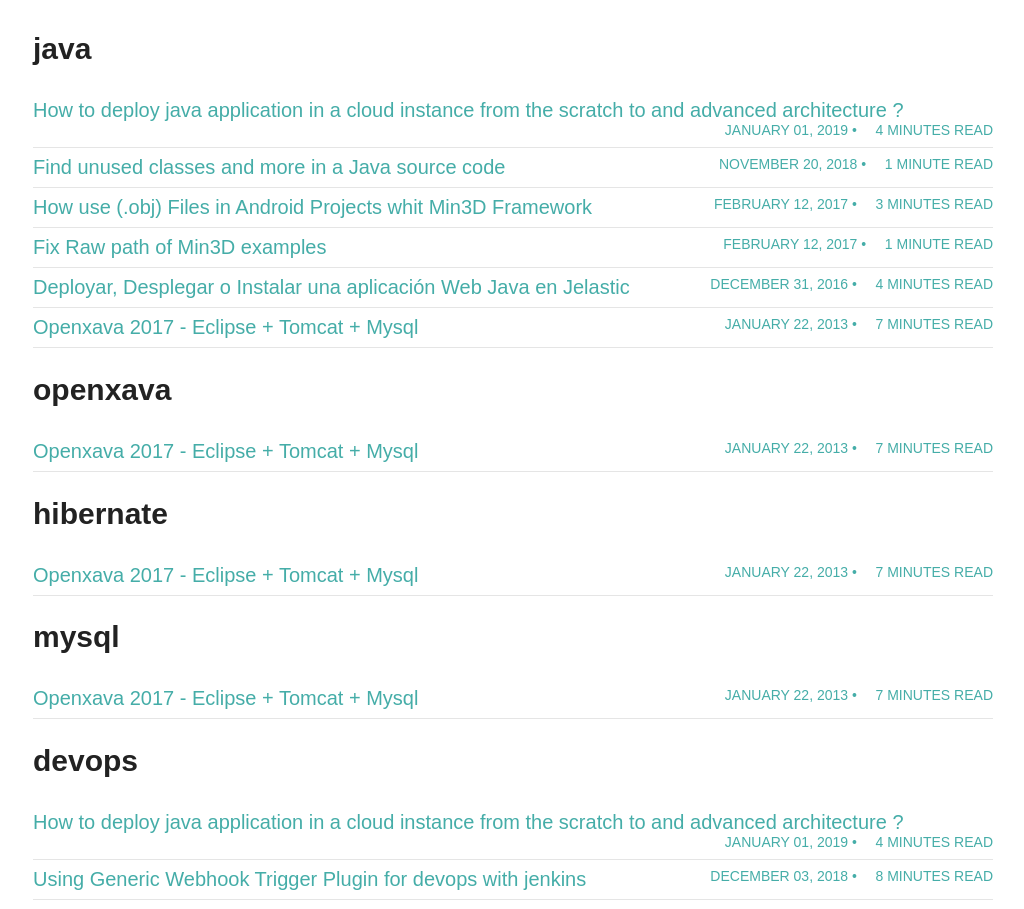
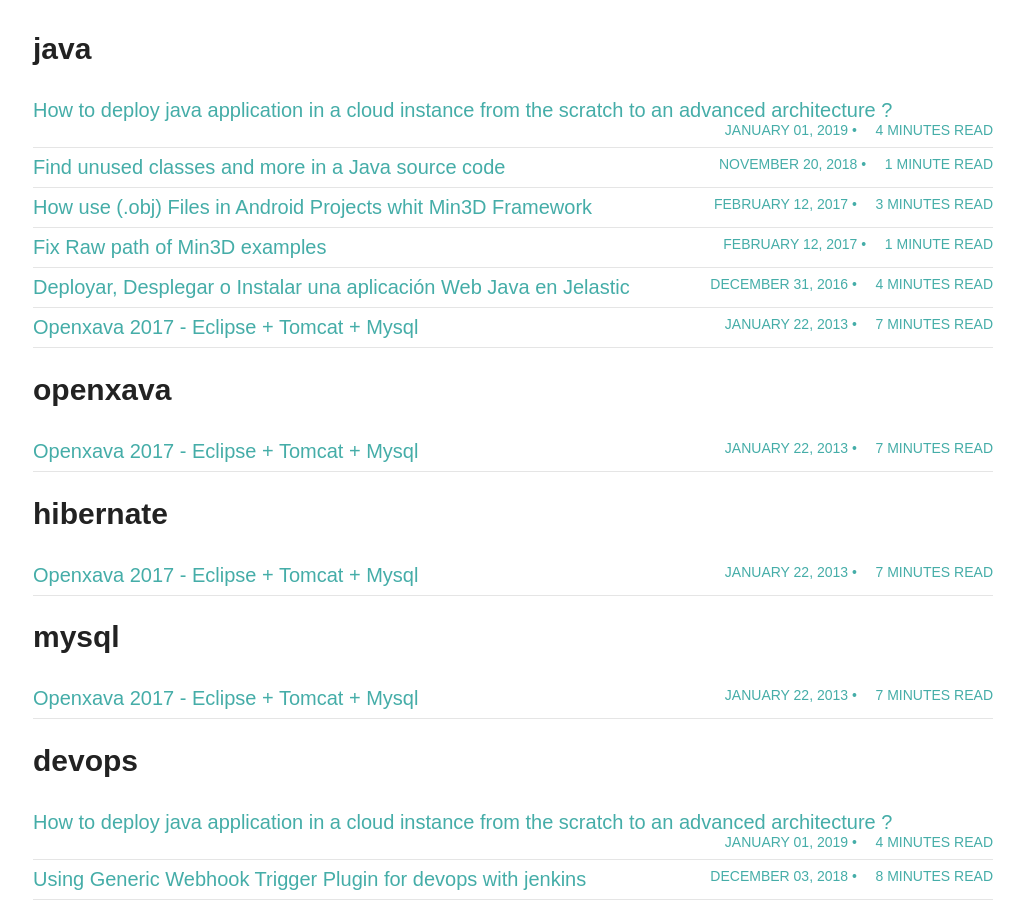
Before and after one commit to jrichardsz/jrichardsz.github.io, a Jekyll site: the page built from tags.html, in a window 1280 px wide and 1400 px high, scrolled down 1276 px. Shown: the part 161-1070 px from the top of the window, without its empty margins (127-1151 px from the left). Built offline with Jekyll 4.4.1, drawn with Linux system fonts in a browser that asks for light colours; nearby versions of some CDN libraries; some of the changed text lies outside the part shown.

Commit message:
grammar mistakes

```diff
--- a/_posts/2019-01-01-How to deploy java application in a cloud instance from the scratch to and advanced architecture.md
+++ b/_posts/2019-01-01-How to deploy java application in a cloud instance from the scratch to an advanced architecture.md
@@ -1,6 +1,6 @@
 ---
 layout: post
-title: How to deploy java application in a cloud instance from the scratch to and advanced architecture ?
+title: How to deploy java application in a cloud instance from the scratch to an advanced architecture ?
 description: "Deploy in compute engine instance of google not substantially different from AWS, Azure or another linux host provider"
 category: devops
 tags: [devops,jenkins,git,java,linux]
@@ -125,7 +125,7 @@ This will be necessary when more and more web applications, microservices are re
 
 # #6 Saas
 
-- All the previous approaches could be **simplified** using WORLD CLASS platforms like:
+All the previous approaches could be **simplified** using WORLD CLASS platforms like:
 
 - Jelastic
 - Heroku
```
